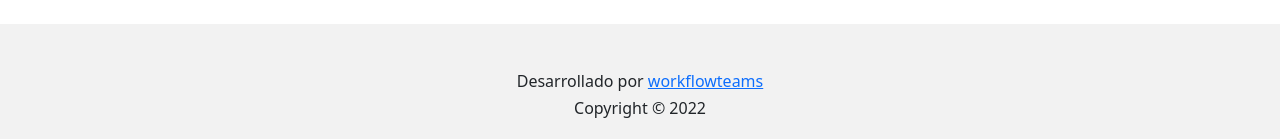
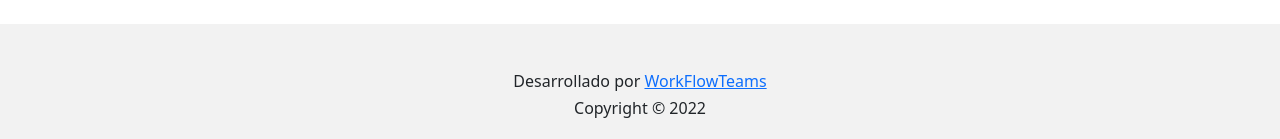
Before and after one commit to desarrolloWorkFlowTeams/uv, an Angular app: page /#/programming in a window 1280 px wide. Shown: the part 658-797 px from the top of the page. Built offline with nearby package versions, Linux system fonts and the light colour scheme; no server answers.

Commit message:
Edit copyright Year

```diff
--- a/src/app/modules/core/shared/components/main-layout/main-layout.component.html
+++ b/src/app/modules/core/shared/components/main-layout/main-layout.component.html
@@ -23,9 +23,9 @@
   <footer class="container-fluid">
     <section class="row">
       <h6 class="text-center pt-5">
-        Desarrollado por <a href="https://workflowteams.com/">workflowteams</a>
+        Desarrollado por <a href="https://workflowteams.com/">WorkFlowTeams</a>
       </h6>
-      <h6 class="text-center pb-3">Copyright © 2022</h6>
+      <h6 class="text-center pb-3">Copyright © {{copyrightYear}}</h6>
     </section>
   </footer>
 </body>
--- a/src/app/modules/core/shared/components/main-layout/main-layout.component.ts
+++ b/src/app/modules/core/shared/components/main-layout/main-layout.component.ts
@@ -7,7 +7,8 @@ import {environment} from "../../../../../../environments/environment";
   styleUrls: ['./main-layout.component.scss']
 })
 export class MainLayoutComponent implements OnInit {
-  logo= environment.logoUriVolquetas
+  logo= environment.logoUriVolquetas;
+  copyrightYear = new Date(Date.now()).getFullYear();
   constructor() { }
 
   ngOnInit(): void {
```
